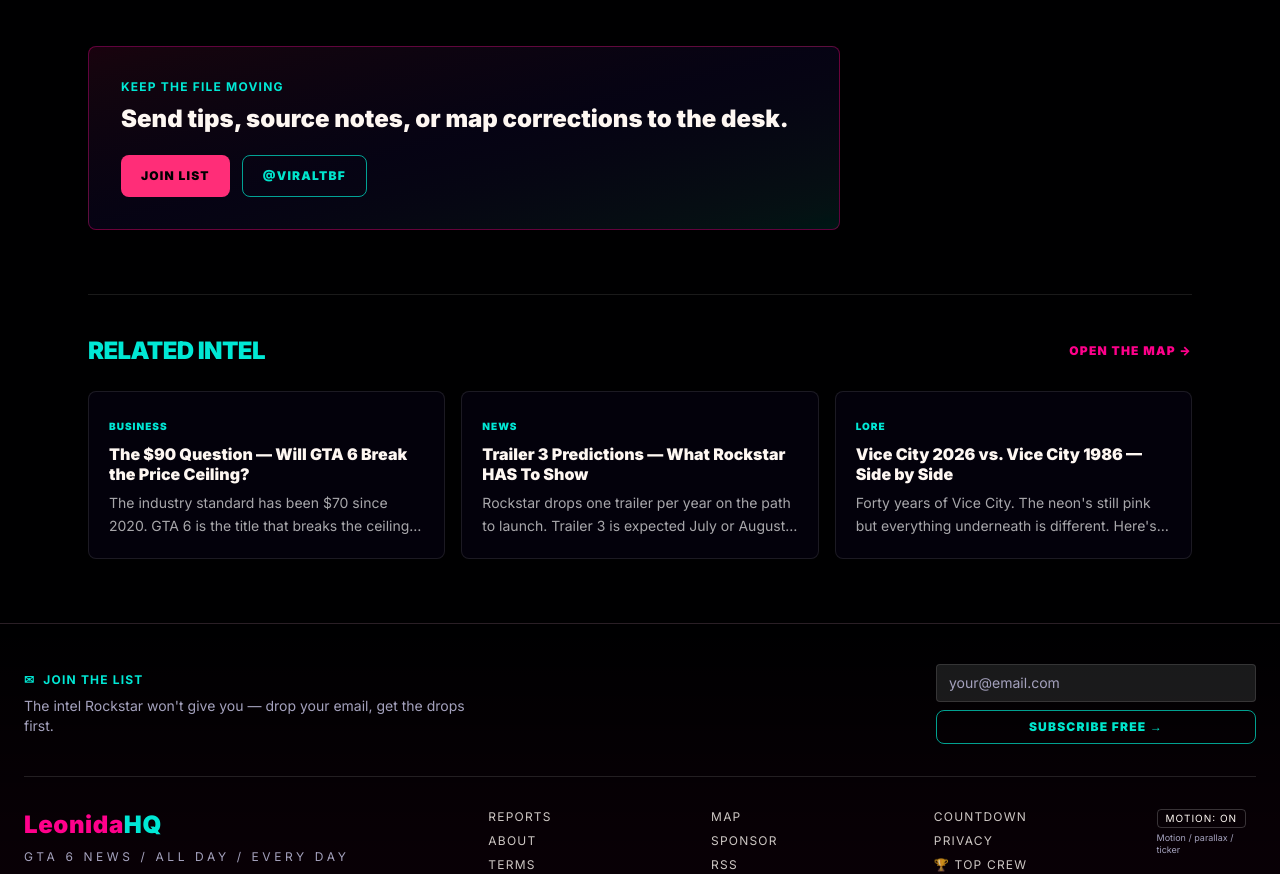
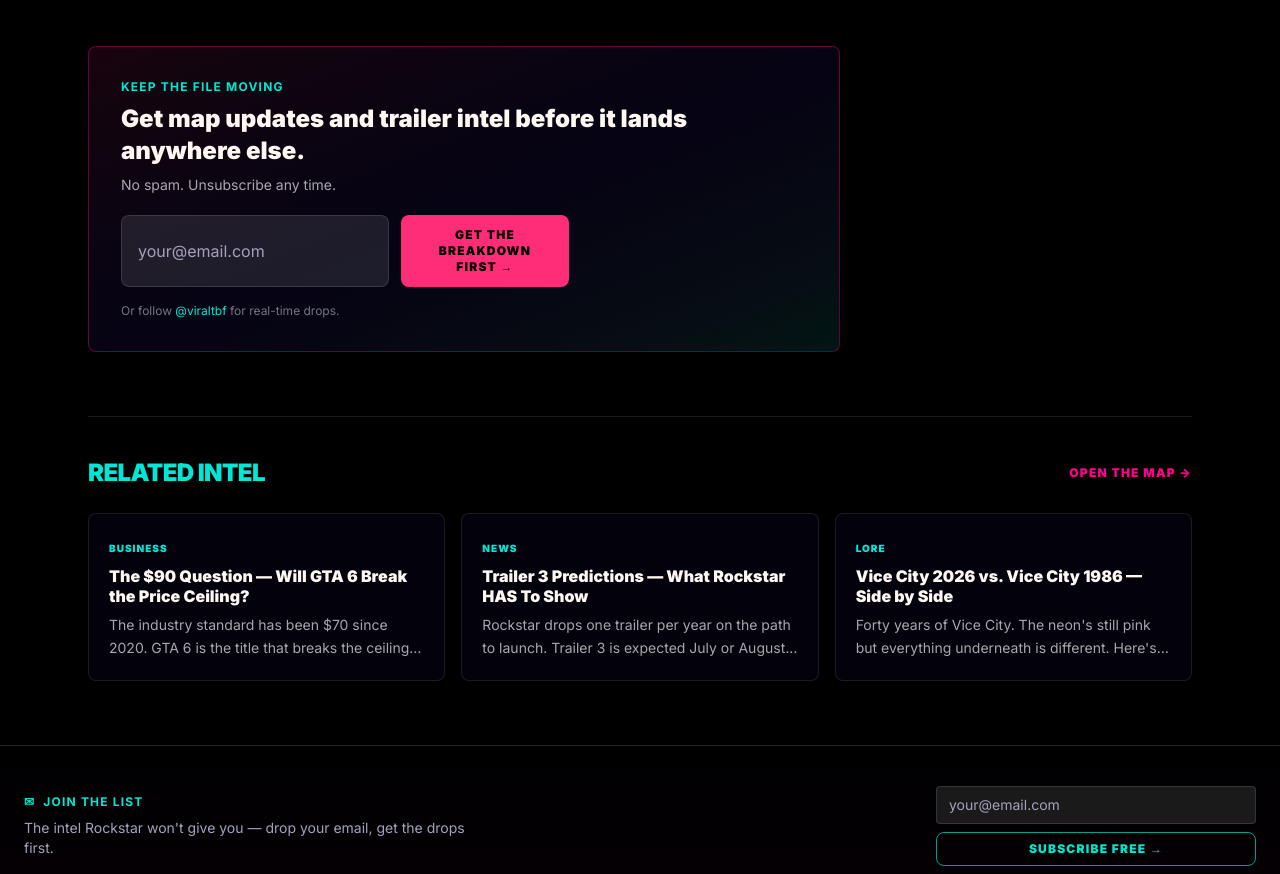
Before and after one commit to leonidahqadmin-cell/LeonidaHQ, a Next.js app: page /articles/asset-profile-caminos-duclos in a window 1280 px wide. Shown: the part 3849-4723 px from the top of the page. Built offline with nearby package versions, Linux system fonts and the light colour scheme.

Commit message:
fleet task: Exactly one file changed, no scratch files. Clean. --- **What I improved

```diff
--- a/src/app/articles/[slug]/page.tsx
+++ b/src/app/articles/[slug]/page.tsx
@@ -4,6 +4,7 @@
 import { getAllArticles, getArticleBySlug } from "@/lib/articles";
 import { ARTICLE_FAQ } from "@/lib/article-faq";
 import { getArticleImage } from "@/lib/article-images";
+import { EmailCapture } from "@/components/email-capture";
 
 type Params = Promise<{ slug: string }>;
 
@@ -268,21 +269,24 @@
               Keep the file moving
             </p>
             <h3 className="mt-2 font-heading text-xl font-black tracking-normal sm:text-2xl">
-              Send tips, source notes, or map corrections to the desk.
+              Get map updates and trailer intel before it lands anywhere else.
             </h3>
-            <div className="mt-5 flex flex-wrap gap-3">
-              <Link href="/#notify" className="btn-primary">
-                Join List
-              </Link>
+            <p className="mt-2 text-sm text-white/65">No spam. Unsubscribe any time.</p>
+            <div className="mt-5">
+              <EmailCapture />
+            </div>
+            <p className="mt-4 text-xs text-white/45">
+              Or follow{" "}
               <a
                 href="https://x.com/viraltbf"
                 target="_blank"
                 rel="noopener noreferrer"
-                className="btn-secondary"
+                className="text-secondary hover:underline"
               >
                 @viraltbf
-              </a>
-            </div>
+              </a>{" "}
+              for real-time drops.
+            </p>
           </div>
         </article>
 
```
